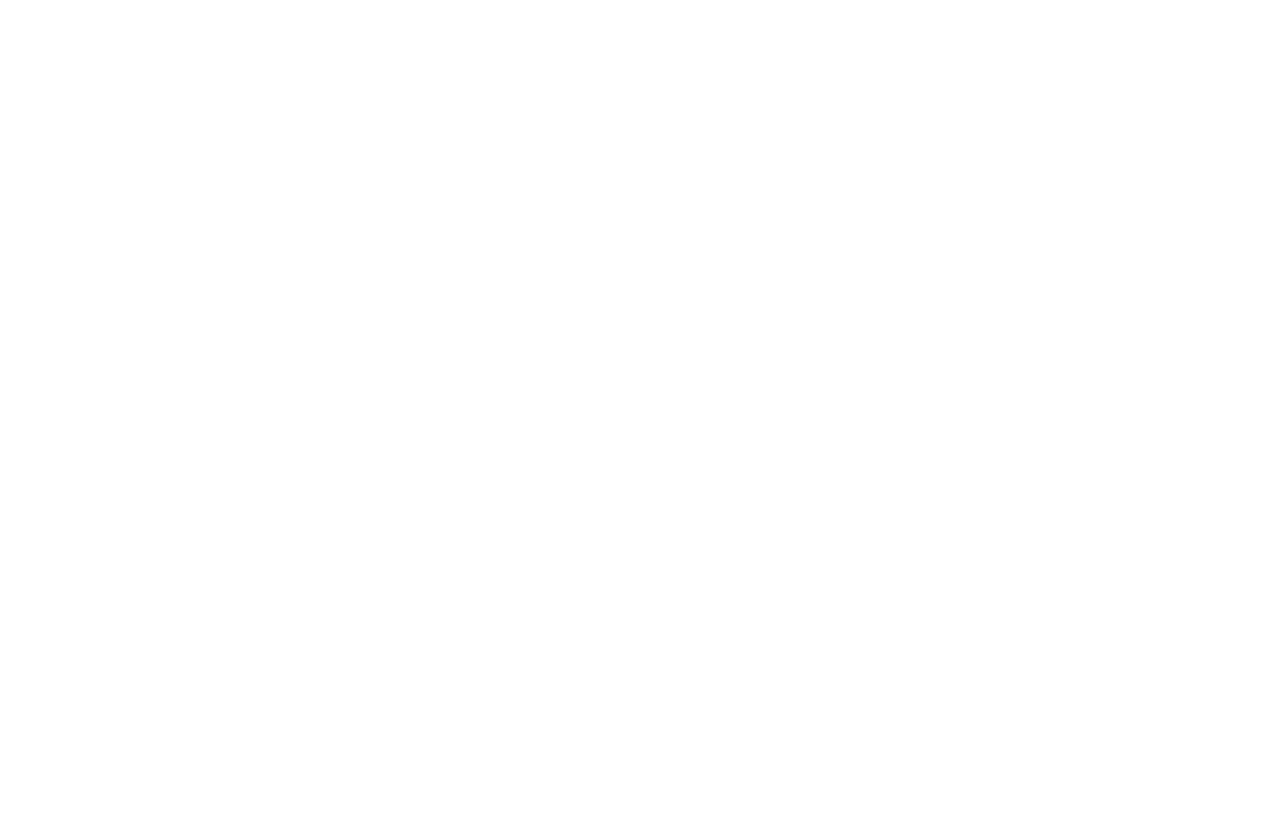
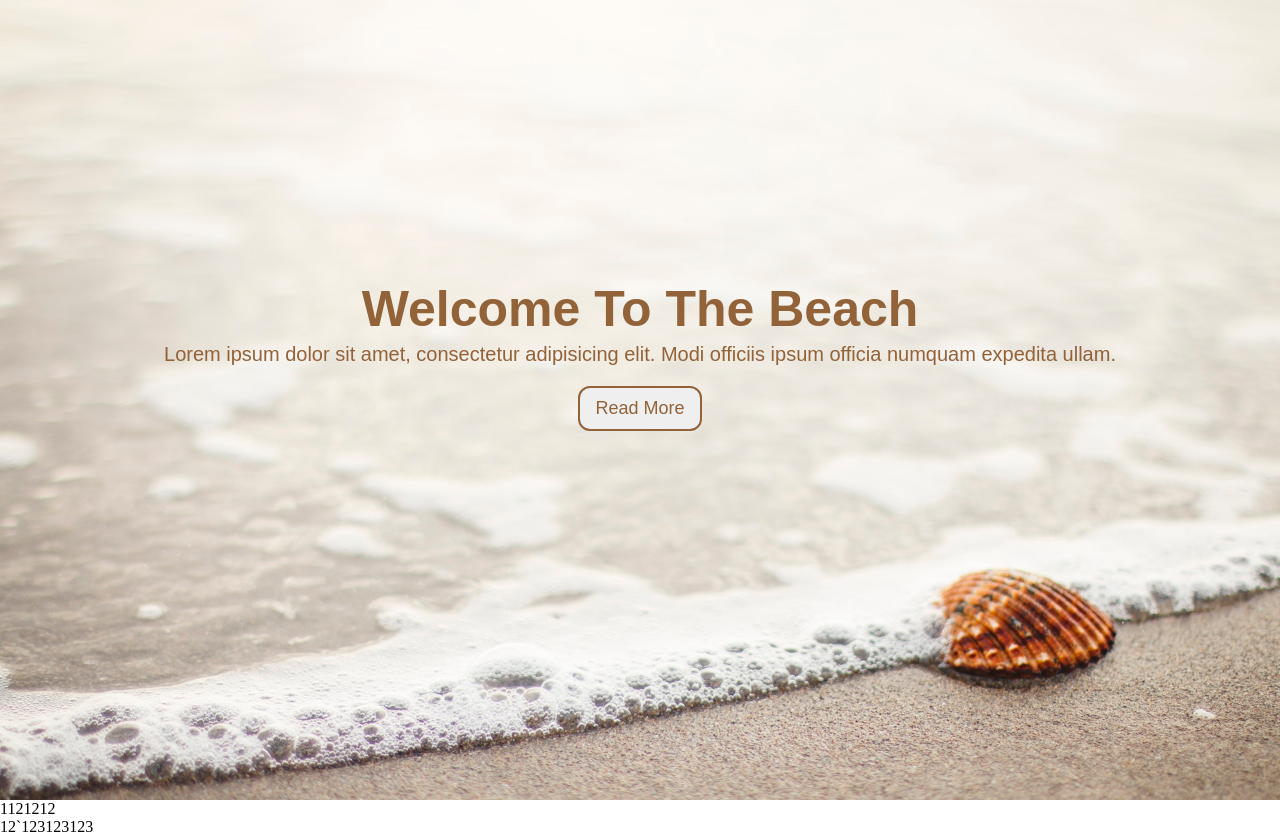
Before and after one commit to vlasoffivan95/landing-page, a plain HTML site: page index.html in a window 1280 px wide. Before the commit the page ends 800 px from the top, so only its background shows below. Drawn offline with Linux system fonts and the light colour scheme.

Commit message:
Add header

```diff
--- a/assets/css/style.css
+++ b/assets/css/style.css
@@ -0,0 +1,44 @@
+*{
+margin: 0;
+padding: 0;
+box-sizing: border-box;
+}
+
+.for-header{
+    text-align: center;
+    color: #926239;
+    font-family: Arial, Helvetica, sans-serif;
+    background-image: url('../image/beachshowcase.jpg');
+    background-size: cover;
+    background-repeat: no-repeat;
+    background-position: center;
+    height: 100vh;
+    padding-top: 35vh;
+}
+
+.for-header h1{
+    font-size: 50px;
+}
+
+
+.for-header p{
+    font-size: 20px;
+    padding-top: 5px;
+    padding-bottom: 20px;
+}
+
+.btn-readmore{
+    color: #926239;
+    border-radius: 12px;
+    text-align: center;
+    padding: 10px 15px;
+    border:2px solid;
+    border-color: #926239;
+    font-size: 18px;
+
+}
+
+.btn-readmore:hover{
+    background-color:#926239 ;
+    color: white;
+}
--- a/index.html
+++ b/index.html
@@ -1,15 +1,20 @@
 <!DOCTYPE html>
 <html lang="en">
-<head>
-    <meta charset="UTF-8">
-    <meta http-equiv="X-UA-Compatible" content="IE=edge">
-    <meta name="viewport" content="width=device-width, initial-scale=1.0">
+  <link rel="stylesheet" href="assets/css/style.css" />
+  <head>
+    <meta charset="UTF-8" />
+    <meta http-equiv="X-UA-Compatible" content="IE=edge" />
+    <meta name="viewport" content="width=device-width, initial-scale=1.0" />
     <title>Document</title>
-</head>
-<body>
-    <header>
-
+  </head>
+  <body>
+    <header class="for-header">
+        <h1>Welcome To The Beach</h1>
+        <p>Lorem ipsum dolor sit amet, consectetur adipisicing elit. Modi officiis ipsum officia numquam expedita ullam.</p>
+        <button class="btn-readmore">Read More</button>
     </header>
 
-</body>
+    <div>1121212</div>
+    <div>12`123123123</div>
+  </body>
 </html>
```
Also changed, not shown: assets/image/beachshowcase.jpg (added).
